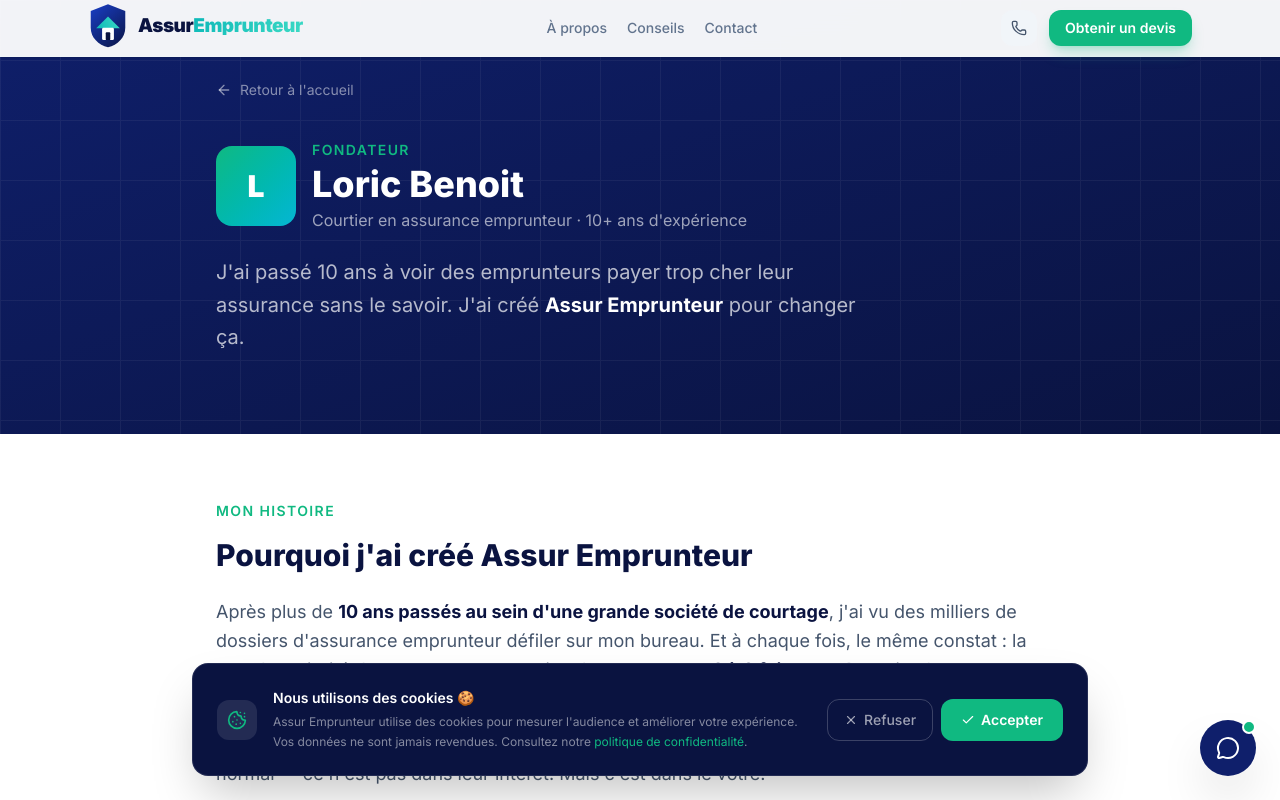
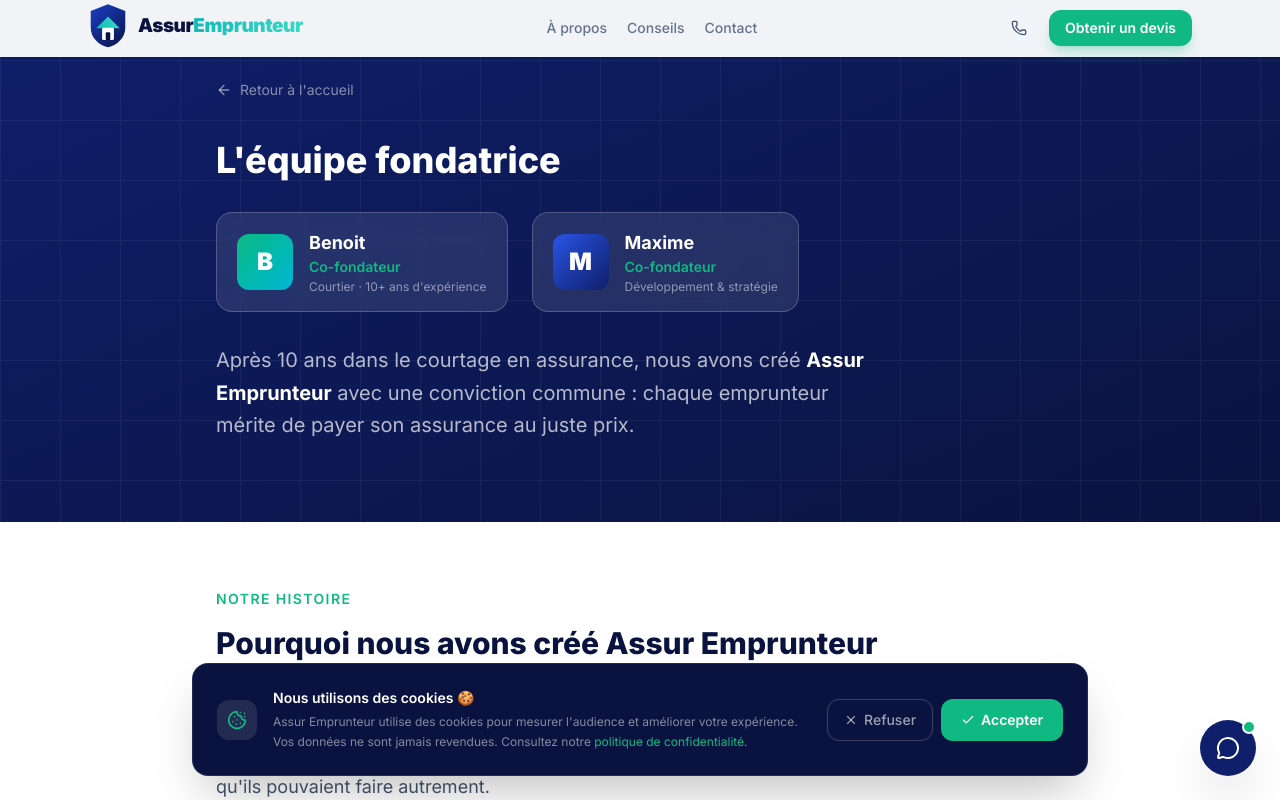
Before and after one commit to loricbenoit-coder/assurio, a React (Vite) app: page /a-propos in a window 1280 px wide. Shown: the top 800 px of the page. Built offline with nearby package versions, Linux system fonts and the light colour scheme.

Commit message:
feat: A propos - Benoit + Maxime co-fondateurs

```diff
--- a/src/pages/APropos.jsx
+++ b/src/pages/APropos.jsx
@@ -56,42 +56,63 @@
         <Link to="/" className="inline-flex items-center gap-2 text-white/50 hover:text-white text-sm mb-10 transition-colors">
           <ArrowLeft className="w-4 h-4" /> Retour à l'accueil
         </Link>
-        <div className="flex items-center gap-4 mb-6">
-          {/* Avatar initial */}
-          <div className="w-20 h-20 rounded-2xl bg-gradient-to-br from-[#10b981] to-[#06b6d4] flex items-center justify-center flex-shrink-0">
-            <span className="text-white font-black text-3xl">L</span>
+        <h1 className="text-3xl md:text-4xl font-extrabold text-white mb-8">
+          L'équipe fondatrice
+        </h1>
+
+        {/* Les 2 fondateurs */}
+        <div className="flex flex-col sm:flex-row gap-6 mb-8">
+          {/* Benoit */}
+          <div className="flex items-center gap-4 bg-white/10 backdrop-blur-sm border border-white/20 rounded-2xl px-5 py-4">
+            <div className="w-14 h-14 rounded-xl bg-gradient-to-br from-[#10b981] to-[#06b6d4] flex items-center justify-center flex-shrink-0">
+              <span className="text-white font-black text-2xl">B</span>
+            </div>
+            <div>
+              <p className="text-white font-bold text-lg">Benoit</p>
+              <p className="text-[#10b981] text-sm font-semibold">Co-fondateur</p>
+              <p className="text-white/50 text-xs mt-0.5">Courtier · 10+ ans d'expérience</p>
+            </div>
           </div>
-          <div>
-            <p className="text-[#10b981] font-semibold text-sm uppercase tracking-widest mb-1">Fondateur</p>
-            <h1 className="text-3xl md:text-4xl font-extrabold text-white">Loric Benoit</h1>
-            <p className="text-white/60 mt-1">Courtier en assurance emprunteur · 10+ ans d'expérience</p>
+
+          {/* Maxime */}
+          <div className="flex items-center gap-4 bg-white/10 backdrop-blur-sm border border-white/20 rounded-2xl px-5 py-4">
+            <div className="w-14 h-14 rounded-xl bg-gradient-to-br from-[#2a55e8] to-[#0f1f6b] flex items-center justify-center flex-shrink-0">
+              <span className="text-white font-black text-2xl">M</span>
+            </div>
+            <div>
+              <p className="text-white font-bold text-lg">Maxime</p>
+              <p className="text-[#10b981] text-sm font-semibold">Co-fondateur</p>
+              <p className="text-white/50 text-xs mt-0.5">Développement & stratégie</p>
+            </div>
           </div>
         </div>
+
         <p className="text-xl text-white/70 leading-relaxed max-w-2xl">
-          J'ai passé 10 ans à voir des emprunteurs payer trop cher leur assurance sans le savoir.
-          J'ai créé <strong className="text-white">Assur Emprunteur</strong> pour changer ça.
+          Après 10 ans dans le courtage en assurance, nous avons créé{' '}
+          <strong className="text-white">Assur Emprunteur</strong> avec une conviction commune :
+          chaque emprunteur mérite de payer son assurance au juste prix.
         </p>
       </div>
     </div>
 
     <div className="max-w-4xl mx-auto px-6 py-16">
 
-      {/* Mon histoire */}
+      {/* Notre histoire */}
       <div className="mb-16">
-        <span className="inline-block text-sm font-semibold text-[#10b981] uppercase tracking-widest mb-4">Mon histoire</span>
-        <h2 className="text-3xl font-extrabold text-[#0a1340] mb-6">Pourquoi j'ai créé Assur Emprunteur</h2>
+        <span className="inline-block text-sm font-semibold text-[#10b981] uppercase tracking-widest mb-4">Notre histoire</span>
+        <h2 className="text-3xl font-extrabold text-[#0a1340] mb-6">Pourquoi nous avons créé Assur Emprunteur</h2>
         <div className="prose-custom space-y-4 text-slate-600 leading-relaxed text-lg">
           <p>
-            Après plus de <strong className="text-[#0a1340]">10 ans passés au sein d'une grande société de courtage</strong>, j'ai vu des milliers de dossiers d'assurance emprunteur défiler sur mon bureau. Et à chaque fois, le même constat : la grande majorité des emprunteurs payaient leur assurance <strong className="text-[#0a1340]">2 à 3 fois trop cher</strong>, simplement parce qu'ils ne savaient pas qu'ils pouvaient faire autrement.
+            Après plus de <strong className="text-[#0a1340]">10 ans passés au sein d'une grande société de courtage</strong>, Benoit a vu des milliers de dossiers d'assurance emprunteur défiler. Et à chaque fois, le même constat : la grande majorité des emprunteurs payaient leur assurance <strong className="text-[#0a1340]">2 à 3 fois trop cher</strong>, simplement parce qu'ils ne savaient pas qu'ils pouvaient faire autrement.
           </p>
           <p>
             Les banques ne font pas de publicité pour vous dire que vous pouvez changer d'assurance. C'est normal — ce n'est pas dans leur intérêt. Mais c'est dans le vôtre.
           </p>
           <p>
-            J'ai créé <strong className="text-[#0a1340]">Assur Emprunteur</strong> avec une conviction simple : <em>chaque emprunteur mérite de bénéficier du même niveau d'expertise que les grandes entreprises</em>, de manière simple, transparente et gratuite.
+            C'est avec Maxime que nous avons décidé de construire <strong className="text-[#0a1340]">Assur Emprunteur</strong> : unir l'expertise terrain du courtage et la technologie pour rendre ce service accessible à tous, simplement, gratuitement et en toute transparence.
           </p>
           <p>
-            Mon expérience terrain me permet de connaître les subtilités de chaque contrat, les assureurs les plus réactifs, les négociations qui font vraiment la différence. Ce savoir-faire, je le mets entièrement à votre service.
+            Notre expérience combinée nous permet de connaître les subtilités de chaque contrat, les assureurs les plus réactifs, et les négociations qui font vraiment la différence. Ce savoir-faire, nous le mettons entièrement à votre service.
           </p>
         </div>
       </div>
```
